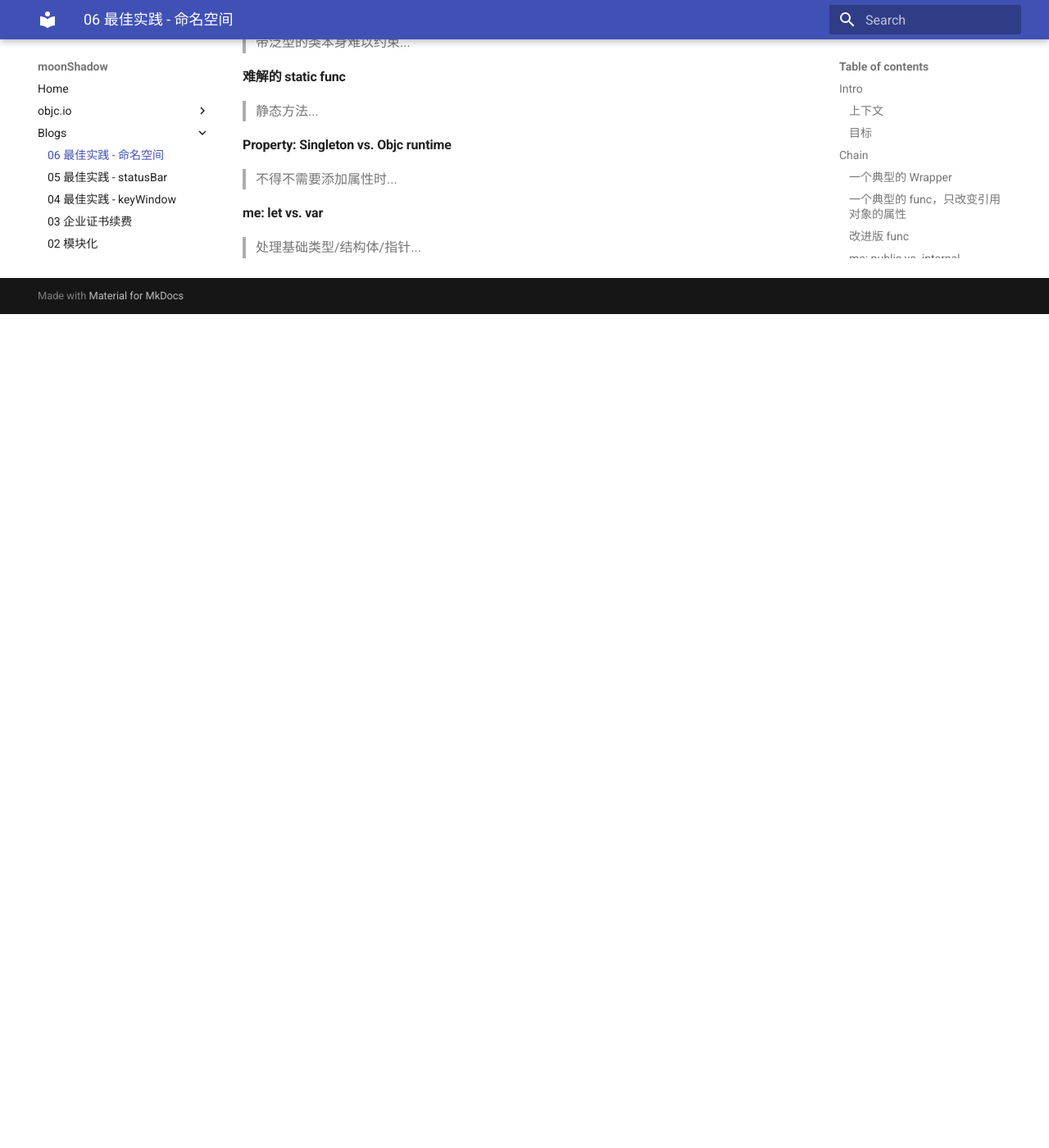
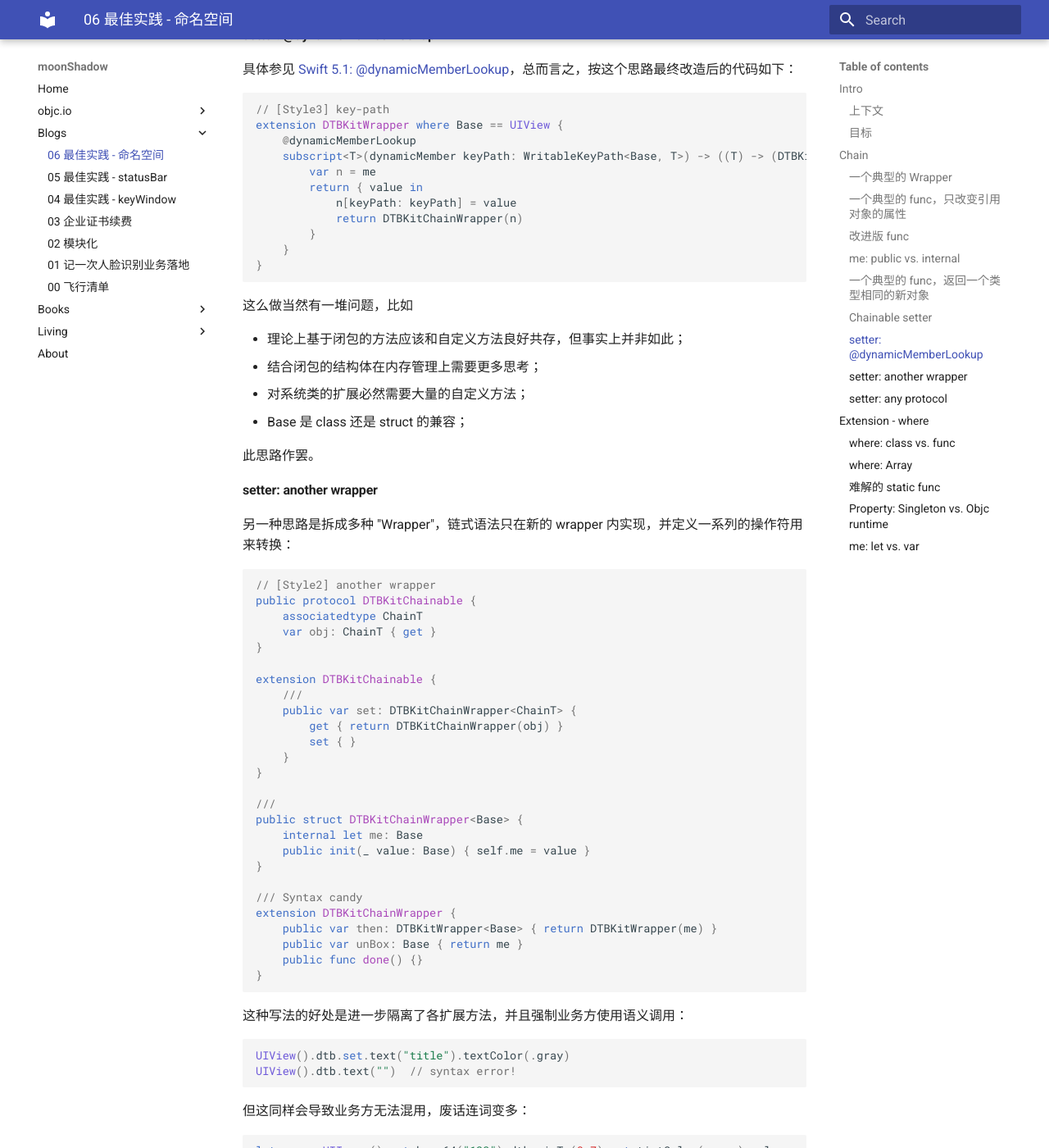
Before and after one commit to darkThanBlack/darkThanBlack.github.io, an MkDocs documentation site: the page built from docs/blogs/06-bp-namespace.md, in a window 1280 px wide and 1400 px high, scrolled down 4014 px. Shown: the whole window at 82% size. Built offline with MkDocs 1.6.1 and Material for MkDocs 9.7.7, drawn with Linux system fonts in a browser that asks for light colours; before the commit the page ends 4397 px from its top, so only the background shows below that; some of the changed text lies outside the part shown.

Commit message:
[feat] daily

````diff
--- a/docs/blogs/06-bp-namespace.md
+++ b/docs/blogs/06-bp-namespace.md
@@ -198,6 +198,137 @@ let ci03: CIImage = image.dtb.ci()
 
 
 
+#### Chainable setter
+
+很容易想到，链式语法的应用场景之一就是改写一系列的赋值语句，让业务看起来更为紧凑，而其中最容易改写的就是大部分的成员变量赋值，实现也很简单，不再赘述：
+
+```swift
+UIView().dtb.text("title").textColor(.gray).backgroundColor(.white)
+```
+
+除此之外，我们还希望能够在代码里显式地标明哪些类已经支持了 "Chain" 语法，这里存在着多种思路：
+
+
+
+#### setter: @dynamicMemberLookup
+
+具体参见 [Swift 5.1: @dynamicMemberLookup](https://zhuanlan.zhihu.com/p/415217937)，总而言之，按这个思路最终改造后的代码如下：
+
+```swift
+// [Style3] key-path
+extension DTBKitWrapper where Base == UIView {
+	@dynamicMemberLookup
+    subscript<T>(dynamicMember keyPath: WritableKeyPath<Base, T>) -> ((T) -> (DTBKitChainWrapper<Base>)) {
+        var n = me
+        return { value in
+            n[keyPath: keyPath] = value
+            return DTBKitChainWrapper(n)
+        }
+    }
+}
+```
+
+这么做当然有一堆问题，比如
+
+* 理论上基于闭包的方法应该和自定义方法良好共存，但事实上并非如此；
+* 结合闭包的结构体在内存管理上需要更多思考；
+* 对系统类的扩展必然需要大量的自定义方法；
+* Base 是 class 还是 struct 的兼容；
+
+此思路作罢。
+
+
+
+#### setter: another wrapper
+
+另一种思路是拆成多种 "Wrapper"，链式语法只在新的 wrapper 内实现，并定义一系列的操作符用来转换：
+
+```swift
+// [Style2] another wrapper
+public protocol DTBKitChainable {
+    associatedtype ChainT
+    var obj: ChainT { get }
+}
+
+extension DTBKitChainable {
+    ///
+    public var set: DTBKitChainWrapper<ChainT> {
+        get { return DTBKitChainWrapper(obj) }
+        set { }
+    }
+}
+
+///
+public struct DTBKitChainWrapper<Base> {
+    internal let me: Base
+    public init(_ value: Base) { self.me = value }
+}
+
+/// Syntax candy
+extension DTBKitChainWrapper {
+    public var then: DTBKitWrapper<Base> { return DTBKitWrapper(me) }
+    public var unBox: Base { return me }
+    public func done() {}
+}
+```
+
+这种写法的好处是进一步隔离了各扩展方法，并且强制业务方使用语义调用：
+
+```swift
+UIView().dtb.set.text("title").textColor(.gray)
+UIView().dtb.text("")  // syntax error!
+```
+
+但这同样会导致业务方无法混用，废话连词变多：
+
+```swift
+let res = UIImage().set.base64("123").dtb.zipTo(0.7).set.tintColor(.gray).value
+```
+
+业务层不应该感知具体的 wrapper，而是只注意返回值类型。
+
+
+
+#### setter: any protocol
+
+继续基于另起 wrapper 的思路往下看，原有的 wrapper 必须要有个方法来转换到新的 wrapper：
+
+```swift
+public struct DTBKitWrapper<Base> {
+	public func set() -> Self where Self: DTBKitChainable { return self }
+}
+```
+
+调用者需要带方法括号不太美观，能不能省去：
+
+```swift
+public var set: any DTBKitChainable { return self as DTBKitChainable }
+```
+
+再去查一下 ``any protocol`` 实现，可以知道这又是在内存管理上不太好的做法。既然业务和内存两方面都存在问题，那这个思路也走不通。
+
+退而求其次，
+
+* 依然通过新的 protocol 来标明哪些类支持相应操作；
+* 不强求扩展方法之间互相隔离，但提供空白操作符给业务层用来标明语义；
+* 特殊的公有方法可以直接在 protocol 里实现，利用 where 隔离；
+
+业务方调用时，
+
+```swift
+UILabel().dtb.set.text("123")
+UILabel().dtb.text("456")
+
+UILabel().dtb.value.text
+UILabel().dtb.get.text
+```
+
+都是等效的，业务方可以根据自己的习惯使用。
+
+
+
+
+
 ## Extension - where
 
 > 泛型约束很难应对所有场景。
````
